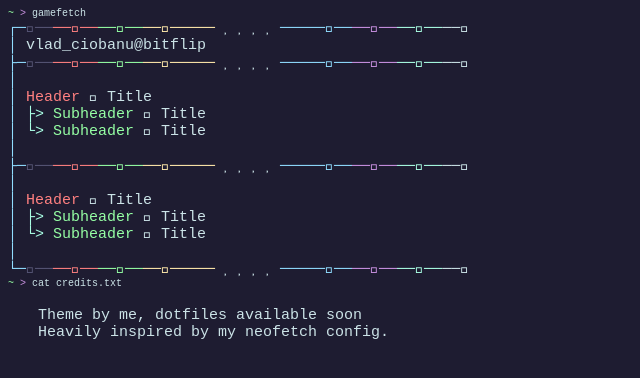
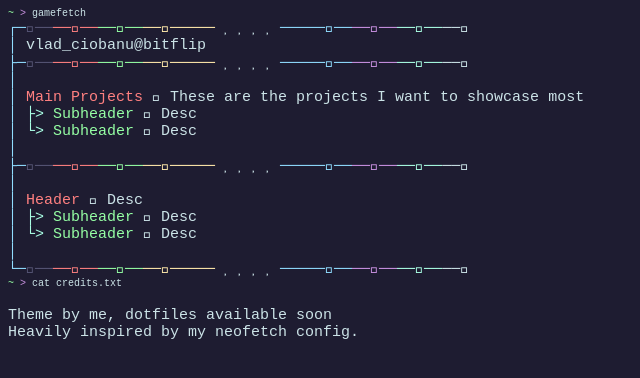
Before and after one commit to BitFl1p/Portfolio, a plain HTML site: page index.html in a window 1280 px wide. Shown: the whole page, without its empty margins (0-640 px from the left). Drawn offline with Linux system fonts and the light colour scheme; a web font is replaced by a local one.

Commit message:
VSCode Test

```diff
--- a/index.html
+++ b/index.html
@@ -12,15 +12,15 @@
             │  <c7>vlad_ciobanu@bitflip</c7> <br>
             ├─<c0>──</c0><c1>────</c1><c2>────</c2><c3>───────</c3><c7>     </c7><c4>───────</c4><c5>────</c5><c6>────</c6><c7>──</c7> <br>
             │ <br>
-            │  <c1>Header</c1> <c7> Title</c7> <br>
-            │  <c6>├></c6> <c2>Subheader</c2> <c7> Title</c7> <br>
-            │  <c6>└></c6> <c2>Subheader</c2> <c7> Title</c7> <br>
+            │  <c1>Main Projects</c1> <c7> These are the projects I want to showcase most</c7> <br>
+            │  <c6>├></c6> <c2>Subheader</c2> <c7> Desc</c7> <br>
+            │  <c6>└></c6> <c2>Subheader</c2> <c7> Desc</c7> <br>
             │ <br>
             ├─<c0>──</c0><c1>────</c1><c2>────</c2><c3>───────</c3><c7>     </c7><c4>───────</c4><c5>────</c5><c6>────</c6><c7>──</c7> <br>
             │ <br>
-            │  <c1>Header</c1> <c7> Title</c7> <br>
-            │  <c6>├></c6> <c2>Subheader</c2> <c7> Title</c7> <br>
-            │  <c6>└></c6> <c2>Subheader</c2> <c7> Title</c7> <br>
+            │  <c1>Header</c1> <c7> Desc</c7> <br>
+            │  <c6>├></c6> <c2>Subheader</c2> <c7> Desc</c7> <br>
+            │  <c6>└></c6> <c2>Subheader</c2> <c7> Desc</c7> <br>
             │ <br>
             └─<c0>──</c0><c1>────</c1><c2>────</c2><c3>───────</c3><c7>     </c7><c4>───────</c4><c5>────</c5><c6>────</c6><c7>──</c7> <br>
         </c4>
@@ -30,10 +30,7 @@
     </cli>
     <br>
     <cat>
-        <span class="tab">
-            Theme by me, dotfiles available soon <br>
-            Heavily inspired by my neofetch config.
-        </span> <br>
-    <br>
+        Theme by me, dotfiles available soon <br>
+        Heavily inspired by my neofetch config. <br>
     </cat>
 </body>
--- a/style.css
+++ b/style.css
@@ -43,6 +43,8 @@
     --c5: #c991e1; --c13: #906cff;
     --c6: #aaffe4; --c14: #63f2f1;
     --c7: #cbe3e7; --c15: #a6b3cc;
+    background-color: var(--background);
+    font-family: MesloLGS, monospace;
 
 }
 c0{ color: var(--c0) } c8{ color: var(--c8) }
@@ -62,6 +64,7 @@ bc4{ background-color: var(--c4) } bc12{ background-color: var(--c12) }
 bc5{ background-color: var(--c5) } bc13{ background-color: var(--c13) }
 bc6{ background-color: var(--c6) } bc14{ background-color: var(--c14) }
 bc7{ background-color: var(--c7) } bc15{ background-color: var(--c15) }
+
 cli {
     font-family: MesloLGS, monospace;
     font-size: 10;
@@ -75,31 +78,34 @@ fetch {
     color: var(--c7);
     text-align: justify;
 }
-cat{
+
+cat {
     font-family: MesloLGS, monospace;
     font-size: 15;
     font-weight: normal;
     color: var(--c7);
     text-align: justify;
 }
-}
 comment {
     font-family: MesloLGS, monospace;
     font-size: 10;
     color: var(--c2)
 }
-body{
+
+body {
     font-family: MesloLGS, monospace;
     color: var(--foreground);
     background-color: var(--background);
     user-select: var(--selection_background);
 }
-footer{
+
+footer {
     font-family: MesloLGS, monospace;
     font-size: 30;
     font-weight: normal;
     color: purple;
 }
+
 .tab {
     display: inline-block;
     margin-left: 2em;
```
